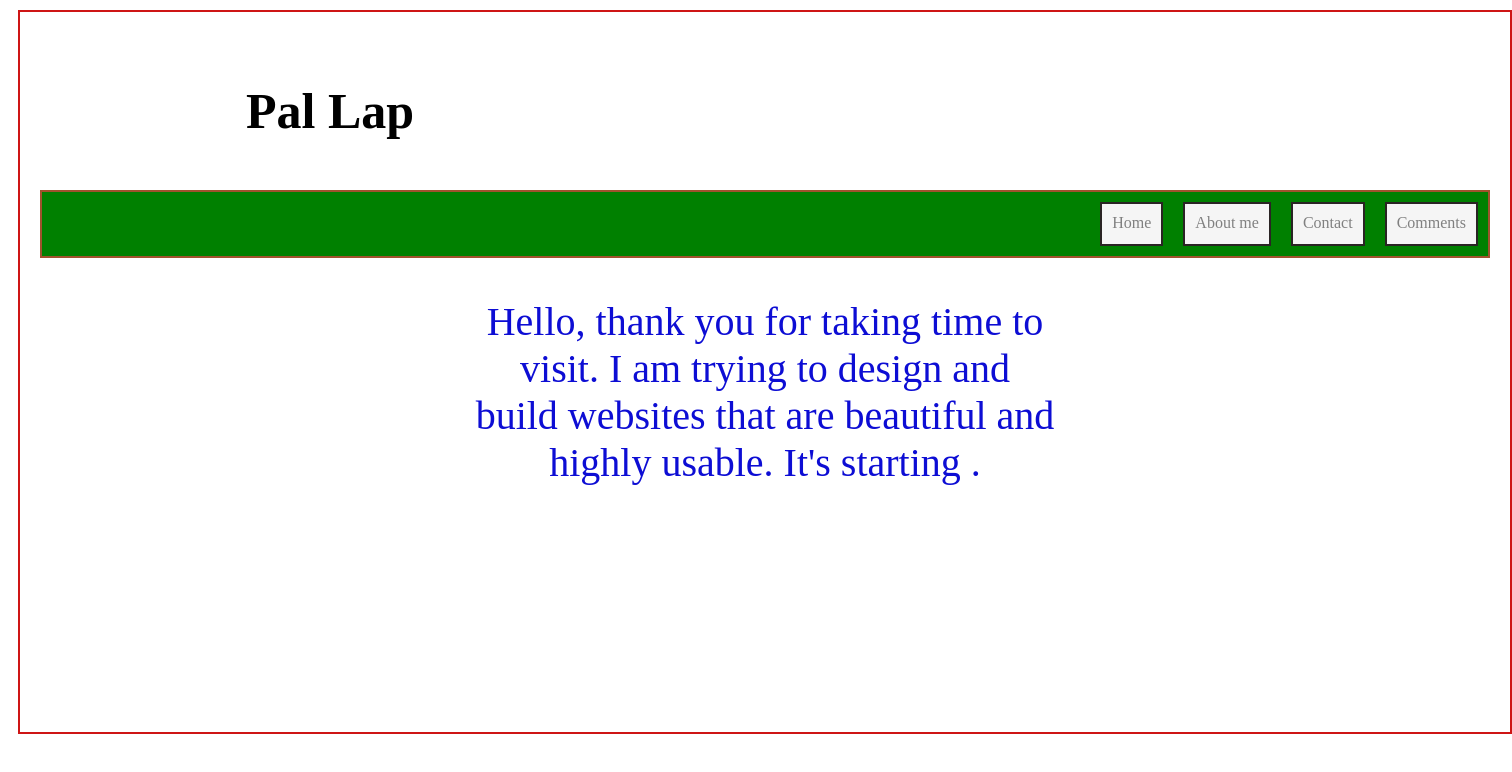
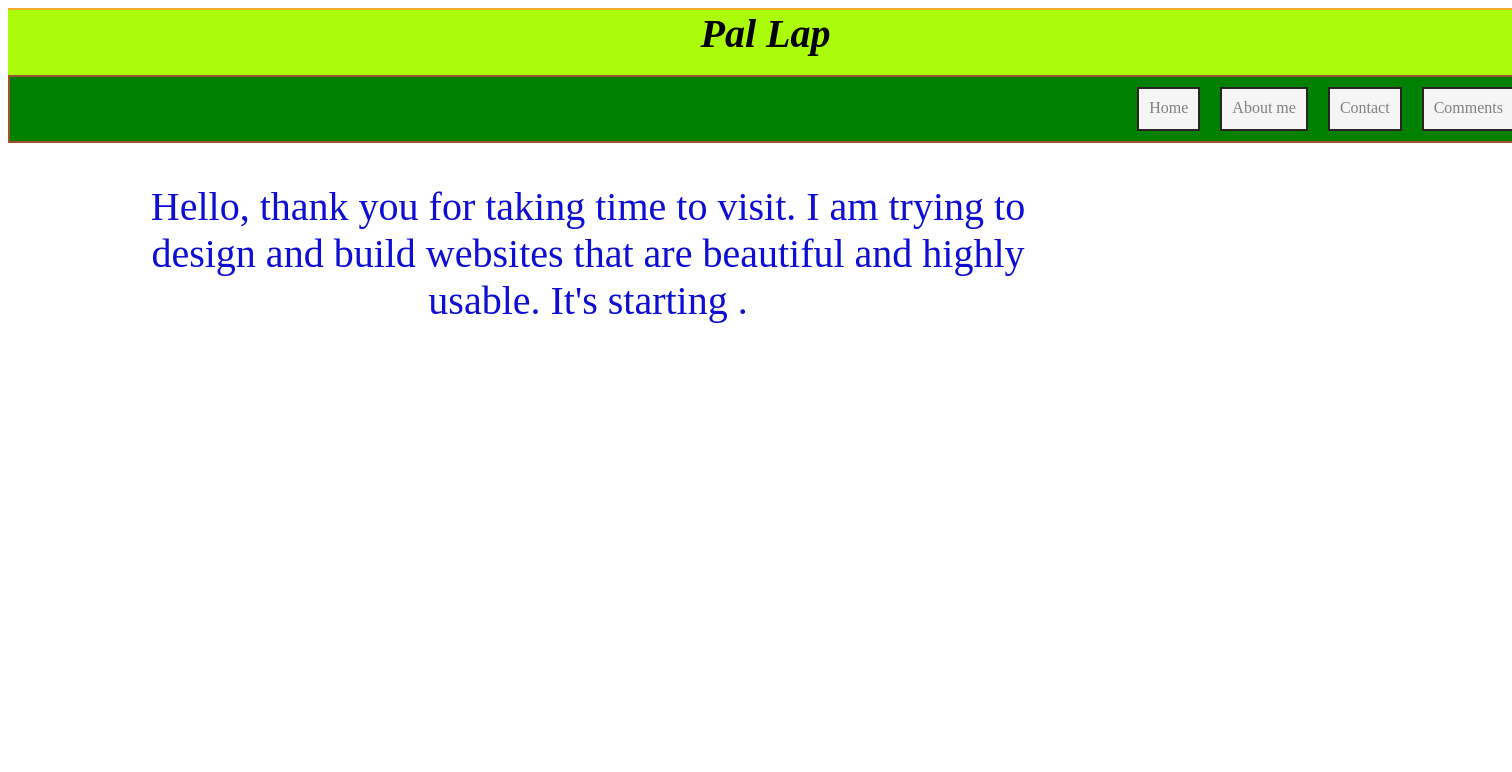
Before and after one commit to PallapRajJoshi/PallapRajJoshi.github.io, a plain HTML site: page index.html in a window 1280 px wide. Shown: the whole page, 1512 px wide, since content can reach past the window. Drawn offline with Linux system fonts and the light colour scheme.

Commit message:
new commit

```diff
--- a/index.css
+++ b/index.css
@@ -1,17 +1,25 @@
 .name {
+    padding: 0;
+    margin: 0;
+    border-top: 2px solid rgb(255, 172, 47);
     justify-content: center;
     text-align: center;
     font-weight: bold;
-    font-style: initial;
-    font-size: 50px;
+    font-style: italic;
+    font-size: 40px;
+    height: 65px;
+    width: 1515px;
+    background-position: fixed;
+    background-color: rgb(171, 252, 10);
 }
 
 .checkfirst {
-    padding: 20px;
-    margin: 10px;
-    border: 2px solid rgb(206, 21, 21);
+    padding: 0px;
+    margin: 0px;
+    border: 0px solid rgb(206, 21, 21);
     height: 680px;
     width: 1450px;
+    position: fixed;
 }
 
 .first {
@@ -22,6 +30,7 @@
     justify-content: right;
     background-color: green;
     text-decoration: none;
+    width: 1515px;
 }
 
 .one {
@@ -82,7 +91,13 @@
     text-decoration-color: aquamarine;
 }
 
-p {
+.status {
     text-align: center;
-    max-width: 40%;
+    max-width: 80%;
+    text-align: center;
 }
+
+.leftphoto {
+    text-align: center;
+    justify-content: right;
+}
--- a/index.html
+++ b/index.html
@@ -24,13 +24,12 @@
         </div>
 
         <div class="status">
-            <p class="">
+            <p class="status">
                 Hello, thank you for taking time to visit. I am trying to design and build websites that are beautiful and highly usable. It's starting .
+                <!-- <div class="leftphoto"><img href="pal.JPG"></div> -->
             </p>
-
         </div>
 
-    </div>
 </body>
 
 </html>
```
